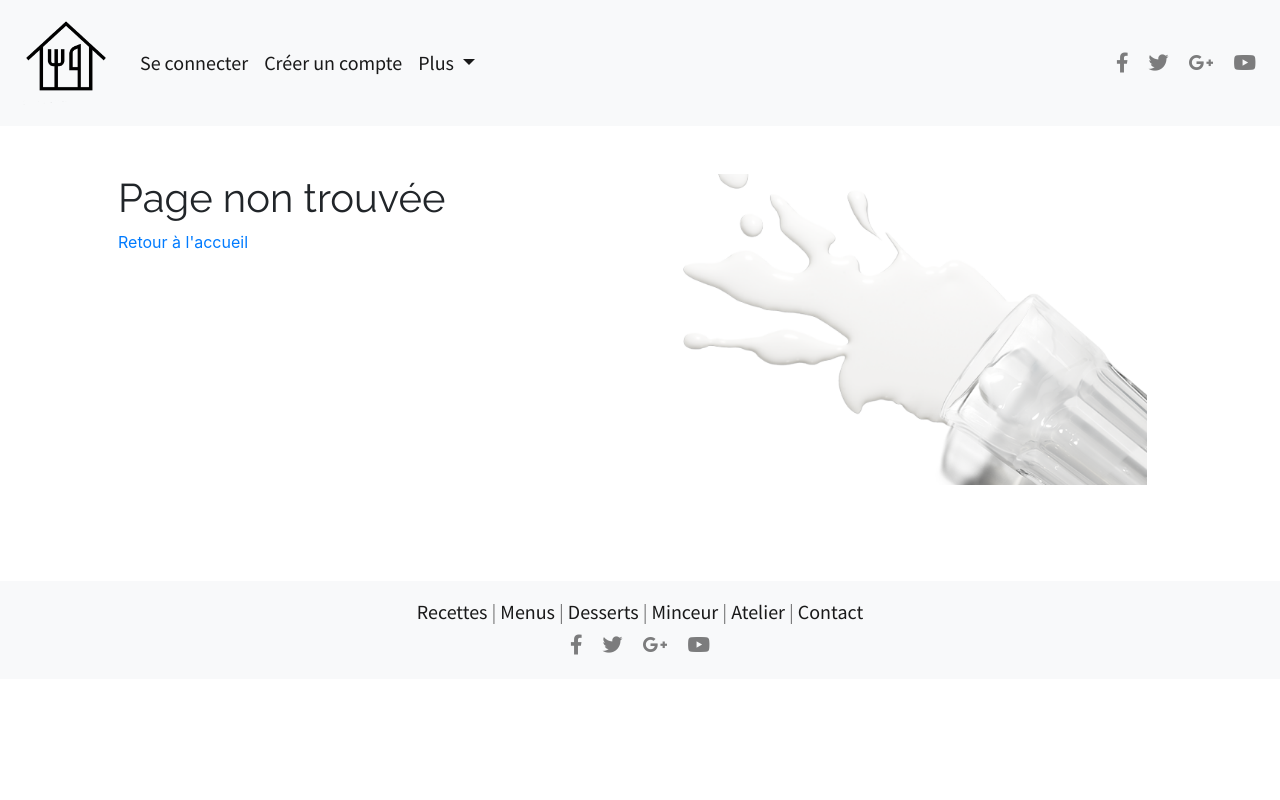
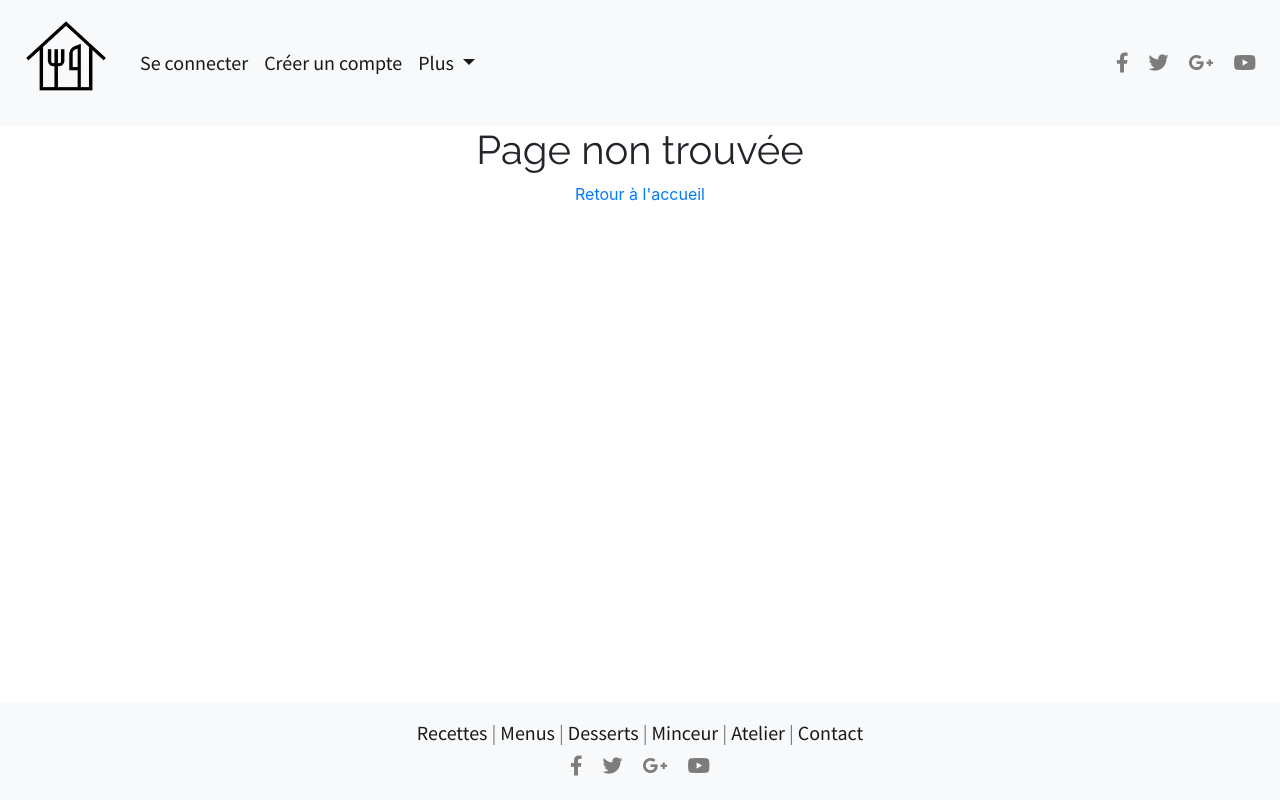
Before and after one commit to dananjayavr/projet-1-hitema-front, a PHP site: page /404.php in a window 1280 px wide. Run offline with PHP 8.4, Linux system fonts and the light colour scheme; some libraries are stand-ins or nearby versions.

Commit message:
fixed footer 404.php

```diff
--- a/404.php
+++ b/404.php
@@ -2,14 +2,29 @@
 include 'inc/header.php';
 ?>
 <div class="container">
-    <div class="row">
-        <div class="col-6 p-5">
+    <div class="row mx-auto">
+        <div class="col-12 text-center">
             <h1>Page non trouvée</h1>
             <a href="index.php">Retour à l'accueil</a>
         </div>
-        <div class="col-6 p-5">
-            <img src="assets/photos/backgrounds/bg-404.png" alt="spilled milk" class="img-fluid">
-        </div>
     </div>
 </div>
-<?php include 'inc/footer.php'; ?>
+
+<nav class="navbar navbar-light bg-light mt-5 fixed-bottom" id="footer">
+    <span class="navbar-text mx-auto">
+        <a href="#">Recettes</a> | <a href="#">Menus</a> | <a href="#">Desserts</a> | <a href="#">Minceur</a> | <a
+            href="#">Atelier</a> | <a href="#">Contact</a>
+        <br>
+        <div class="socialFooter text-center">
+            <i class="fab fa-facebook-f p-2"></i>
+            <i class="fab fa-twitter p-2"></i>
+            <i class="fab fa-google-plus-g p-2"></i>
+            <i class="fab fa-youtube p-2"></i>
+        </div>
+    </span>
+</nav>
+<script src="https://code.jquery.com/jquery-3.3.1.slim.min.js" integrity="sha384-q8i/X+965DzO0rT7abK41JStQIAqVgRVzpbzo5smXKp4YfRvH+8abtTE1Pi6jizo" crossorigin="anonymous"></script>
+<script src="https://cdnjs.cloudflare.com/ajax/libs/popper.js/1.14.7/umd/popper.min.js" integrity="sha384-UO2eT0CpHqdSJQ6hJty5KVphtPhzWj9WO1clHTMGa3JDZwrnQq4sF86dIHNDz0W1" crossorigin="anonymous"></script>
+<script src="https://stackpath.bootstrapcdn.com/bootstrap/4.3.1/js/bootstrap.min.js" integrity="sha384-JjSmVgyd0p3pXB1rRibZUAYoIIy6OrQ6VrjIEaFf/nJGzIxFDsf4x0xIM+B07jRM" crossorigin="anonymous"></script>
+</body>
+</html>
```
